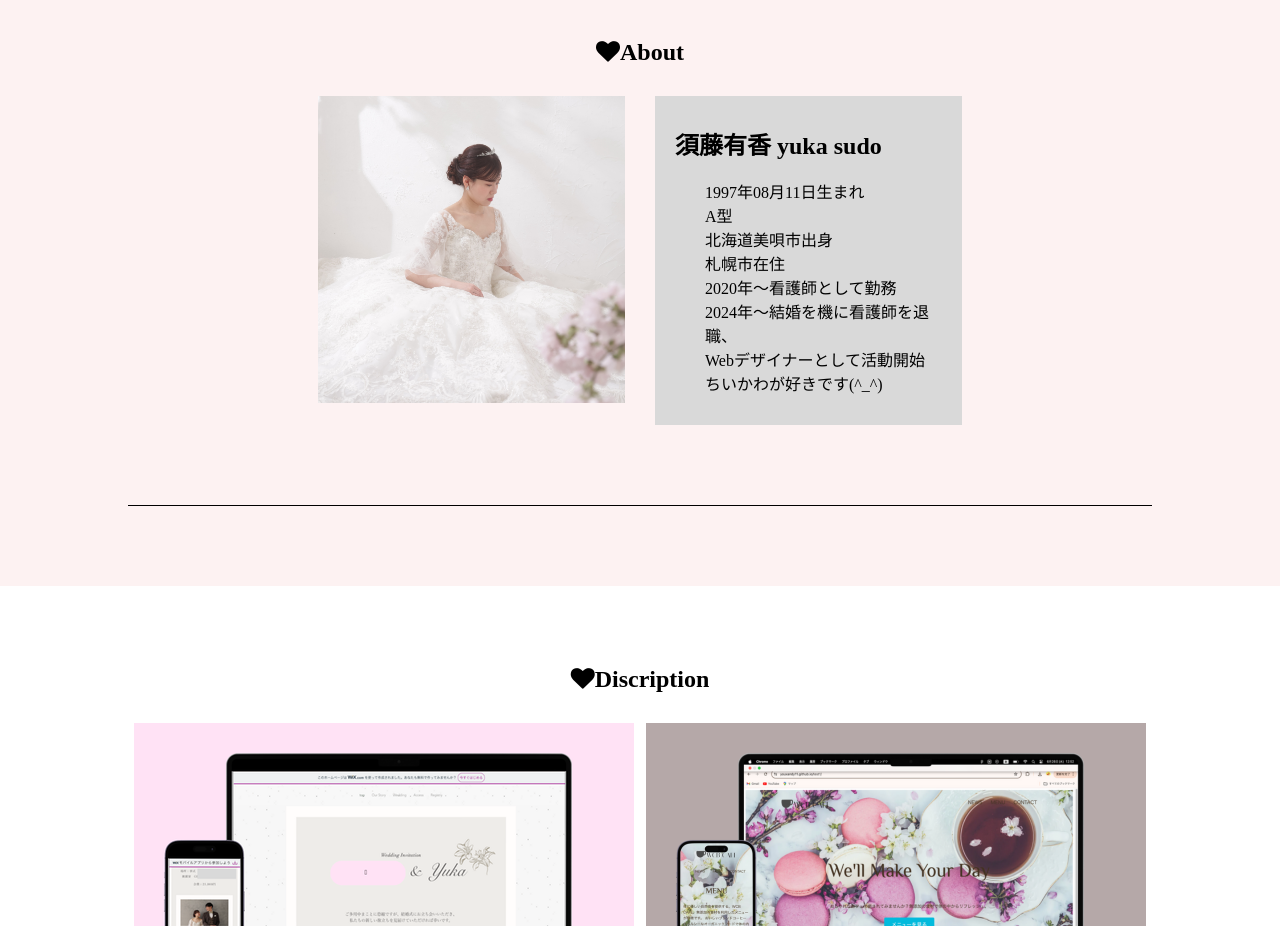
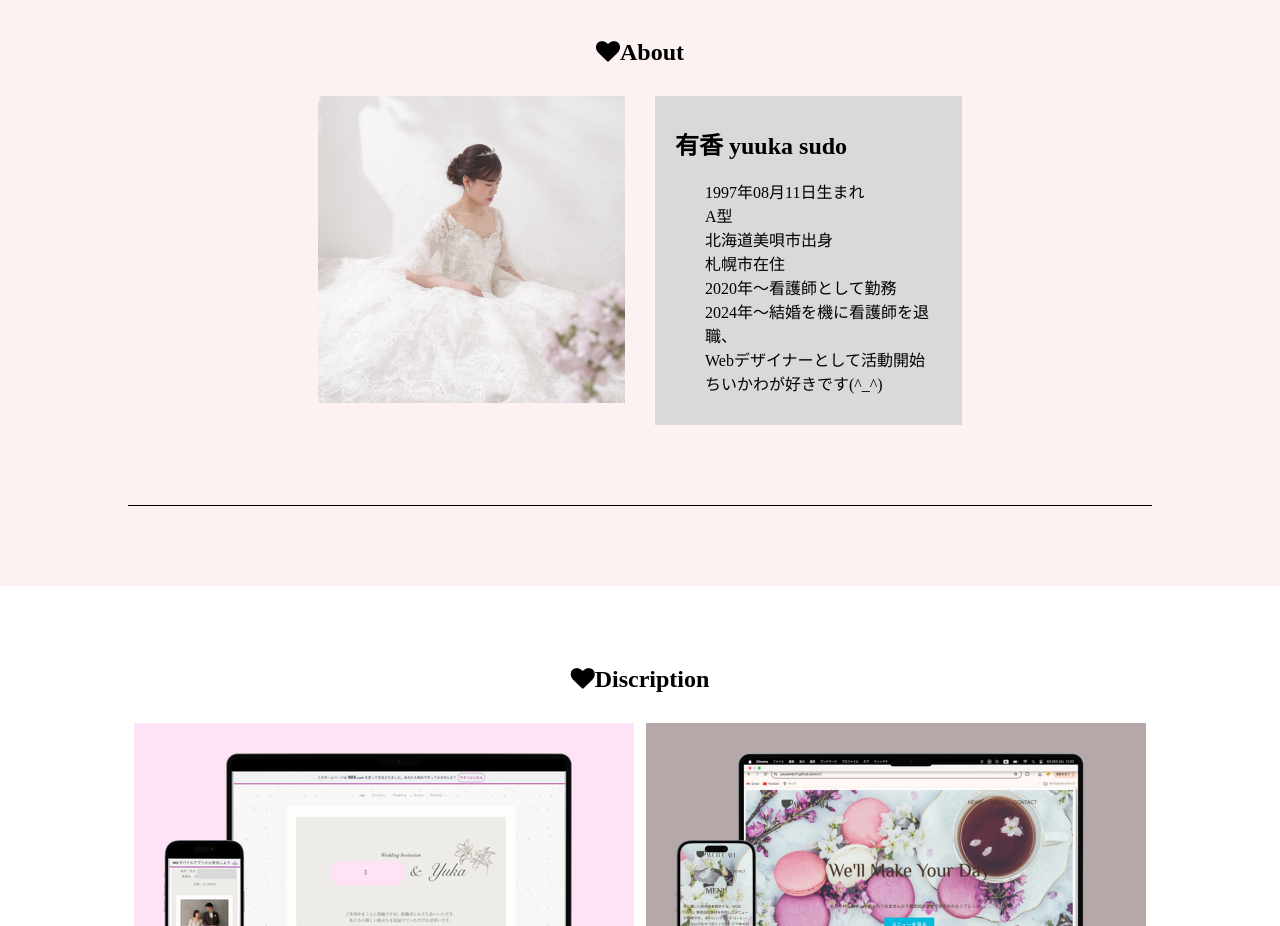
Before and after one commit to youxandy11/portfolio, a plain HTML site: page index.html in a window 1280 px wide. Shown: the part 1040-1966 px from the top of the page. Drawn offline with Linux system fonts and the light colour scheme; some packages are replaced by stand-ins of ours; a web font is replaced by a local one.

Commit message:
Update index.html

```diff
--- a/index.html
+++ b/index.html
@@ -40,7 +40,7 @@
             <div class="about-me">
             <img class="me" src="./yuka.JPG">
             <div class="profile">
-                <h2>須藤有香 yuka sudo</h2>
+                <h2>有香 yuuka sudo</h2>
                 <br>
             <ol>
             <li>1997年08月11日生まれ</li>
```
